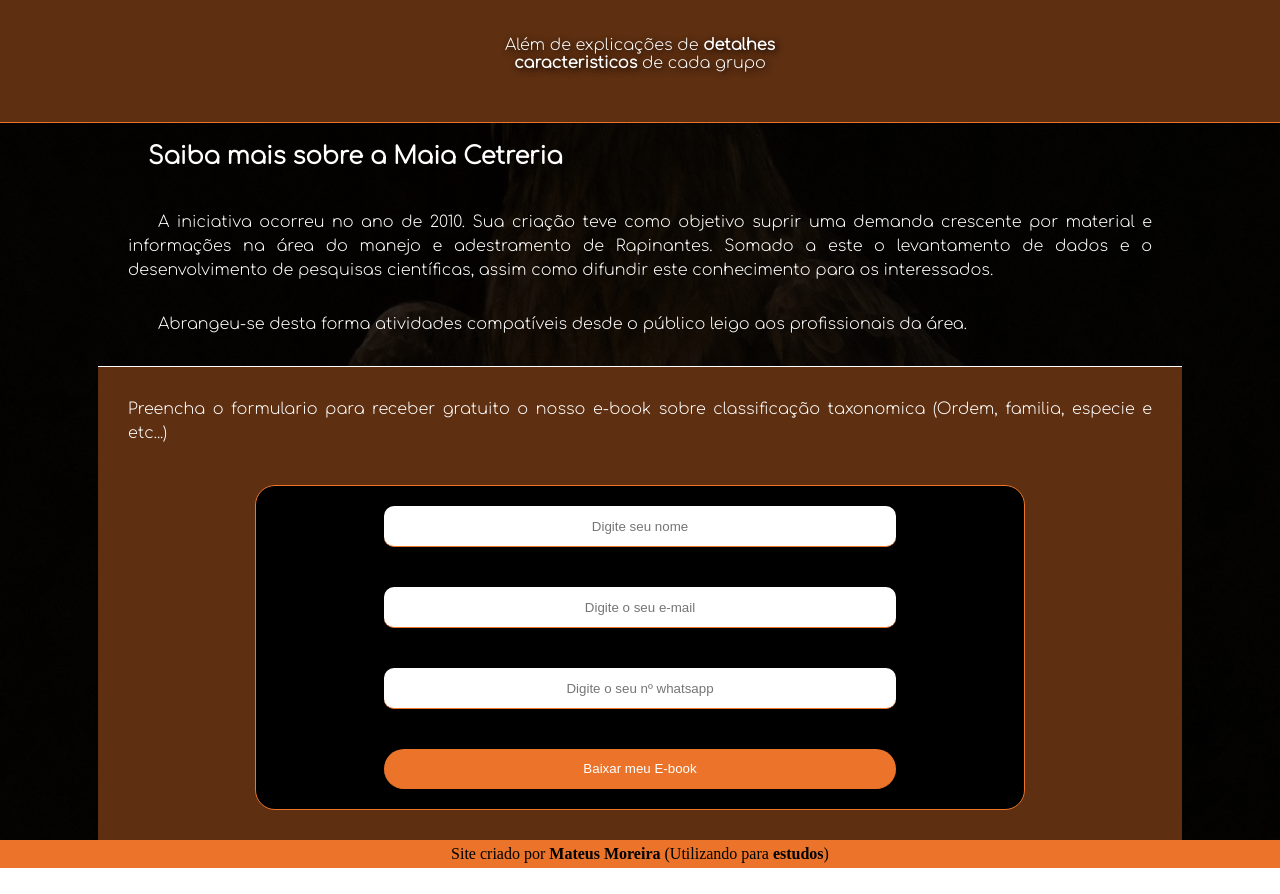
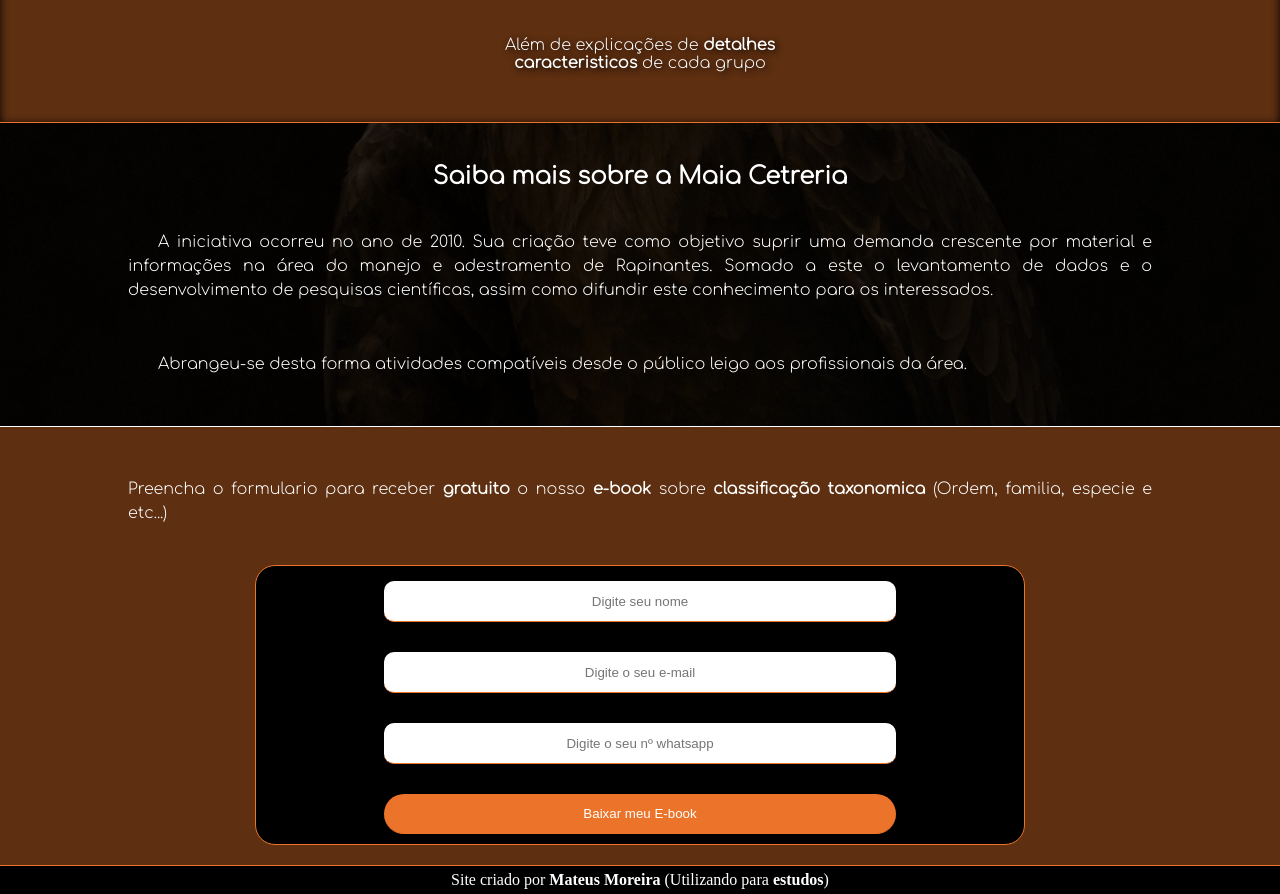
Before and after one commit to mateusmoreiraa/landingpagediary01, a plain HTML site: page index.html in a window 1280 px wide. Shown: the part 940-1834 px from the top of the page. Before the commit the page ends 1808 px from the top, so only its background shows below. Drawn offline with Linux system fonts and the light colour scheme; a web font is replaced by a local one.

Commit message:
Att HTML and CSS

```diff
--- a/index.html
+++ b/index.html
@@ -30,6 +30,7 @@
                 <p>Alem de ter acesso ao nosso <strong>grupo de apoio</strong> no discord e telegram, para tirar duvidas, fazer Networking e claro <strong>amizades de campo!</strong>
                 </p>
             </div>
+        </section>
 
         <section id="skills">
                 <div id="techniques">
@@ -45,7 +46,7 @@
                 </div>
         </section>
 
-        <section id="others-form">
+        <section id="about">
             <div id="others">
                 <h2>Saiba mais sobre a Maia Cetreria</h2>
                 <p>A iniciativa ocorreu no ano de 2010.
@@ -54,23 +55,23 @@
 
                 <p>Abrangeu-se desta forma atividades compatíveis desde o público leigo aos profissionais da área.</p>
             </div>
+        </section>
 
+        <section id="formulario">
                 <div id="form">
-                <p>Preencha o formulario para receber gratuito o nosso e-book sobre classificação taxonomica (Ordem, familia, especie e etc...)</p>
+                    <p>Preencha o formulario para receber <strong>gratuito</strong> o nosso <strong>e-book</strong> sobre <strong>classificação taxonomica</strong> (Ordem, familia, especie e etc...)</p>
                     <form action="formualrio.php" method="post">
                         <label for="iname"></label>
                         <input type="text" name="name" id="iname" placeholder="Digite seu nome">
-
                         <label for="iemail"></label>
                         <input type="email" name="email" id="iemail" placeholder="Digite o seu e-mail">
-
                         <label for="iphone"></label>
                         <input type="tel" name="phone" id="iphone" placeholder="Digite o seu nº whatsapp">
-
                         <label for="enviar"></label>
                         <input type="submit" value="Baixar meu E-book" id="submit">
                     </form>
                 </div>
+
         </section>
     </main>
 
--- a/styles/style.css
+++ b/styles/style.css
@@ -87,7 +87,8 @@ section#skills{
     flex-direction: column;
     justify-content: space-around;
     background-color: var(--colortertiary);
-
+    box-shadow: inset 0px 2px 8px rgb(0, 0, 0);
+    font-family: 'Comfortaa';
 
 }
 
@@ -107,7 +108,13 @@ div#techniques > p {
     color: white;
 }
 
-section#others-form {
+section#about {
+    font-family: 'Comfortaa';
+
+}
+
+div#others {
+    padding: 20px;
     background: linear-gradient(rgba(0, 0, 0, 0.800), rgba(0, 0, 0, 0.800)), url(../imgens/aguia.jpg);
     background-position: center center;
     background-size: cover;
@@ -116,11 +123,6 @@ section#others-form {
     align-items: center;
     color: white;
     border-top: 1px solid var(--colorsecondary) ;
-
-}
-
-div#others {
-    color: white;
 
 }
 
@@ -141,7 +143,13 @@ div#others > p {
 
 }
 
+section#formulario {
+    font-family: 'Comfortaa';
+
+}
+
 div#form {
+    padding: 20px;
     background-color: var(--colortertiary);
     border-top: 1px solid white;
 
@@ -164,11 +172,9 @@ div#form > form {
     flex-direction: column;
     width: 60vw;
     margin: auto;
-    margin-bottom: 30px;
     border: 1px solid var(--colorsecondary);
     align-content: center;
-    gap: 20px;
-    column-gap: 20px;
+    gap: 15px;
     border-radius: 20px;
 
 }
@@ -190,13 +196,13 @@ input#submit {
     background-color: var(--colorsecondary);
     color: white;
     border-radius: 20px;
-    margin-bottom: 20px;
-
+    margin-bottom: 10px;
 }
 
 footer {
     text-align: center;
-    background-color: var(--colorsecondary);
+    background-color: black;
     padding: 5px;
-
+    border-top: 1px solid var(--colorsecondary);
+    color: white;
 }
```
Lines whose indentation alone changed are shown as unchanged.
